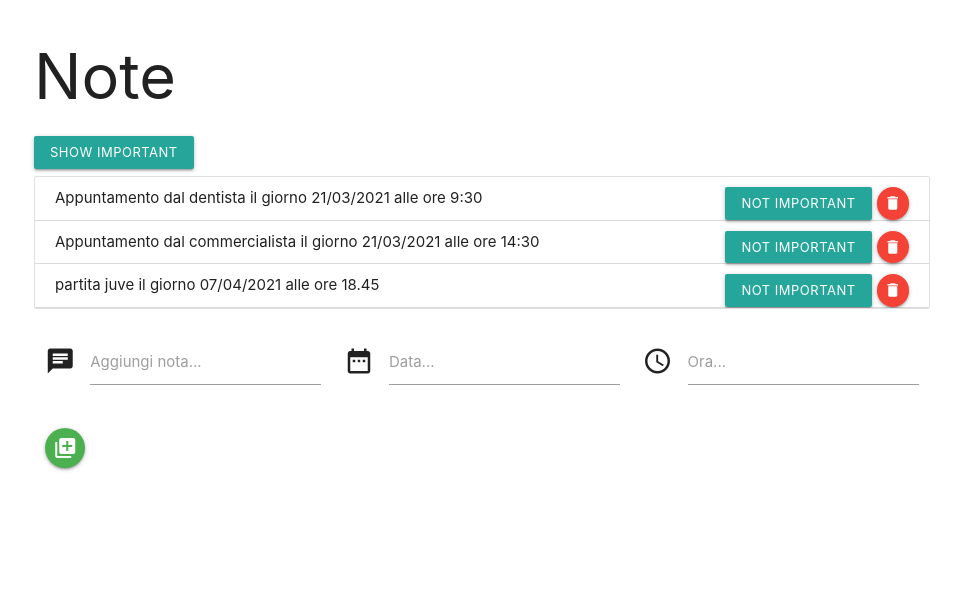
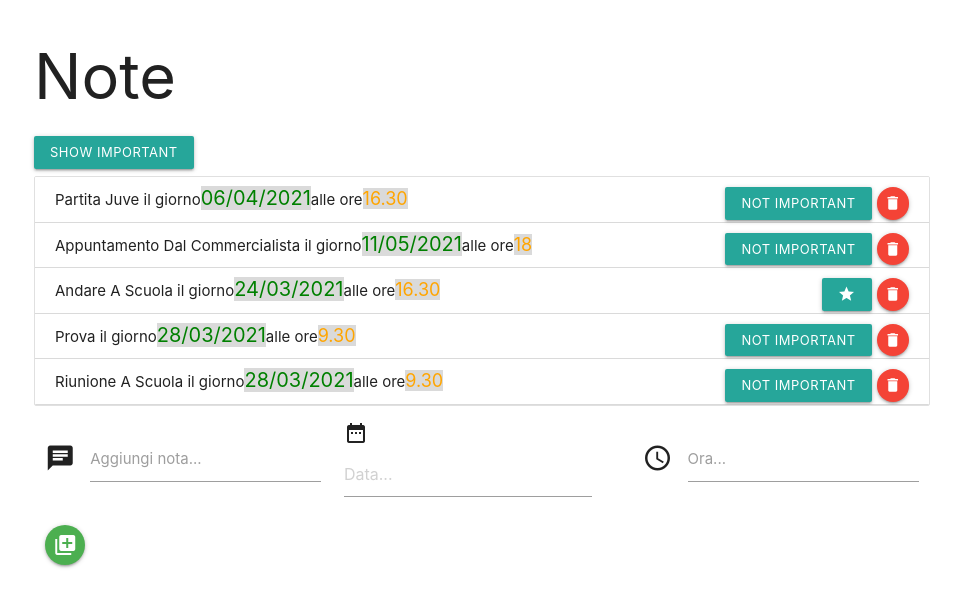
Before and after one commit to freewebsolution/ReactHooks, a React (Create React App) app in the folder notes/: page / in a window 1280 px wide. Shown: the top 606 px of the page, without its empty margins (158-1119 px from the left). Built offline with nearby package versions, Linux system fonts and the light colour scheme; data requests are answered from the project's data file.

Commit message:
Aggiungi datePicker e moment

```diff
--- a/notes/db.json
+++ b/notes/db.json
@@ -1,28 +1,44 @@
 {
   "note": [
     {
-      "id": 1,
-      "tema": "Appuntamento dal dentista",
-      "data": "2021-03-18T9: 30.0981Z",
-      "giorno": "21/03/2021",
-      "ora": "9:30",
-      "important": true
+      "tema": "partita juve",
+      "giorno": "2021-04-06T22:00:00.000Z",
+      "ora": "16.30",
+      "data": "2021-03-23T13:10:33.049Z",
+      "important": true,
+      "id": 3
     },
     {
-      "id": 2,
-      "tema": "Appuntamento dal commercialista",
-      "data": "2021-03-18T9: 30.0981Z",
-      "giorno": "21/03/2021",
-      "ora": "14:30",
-      "important": true
+      "tema": "Appuntamento dal Commercialista",
+      "giorno": "2021-05-11T22:00:00.000Z",
+      "ora": "18",
+      "data": "2021-03-23T13:12:23.293Z",
+      "important": true,
+      "id": 4
     },
     {
-      "tema": "partita juve",
-      "giorno": "07/04/2021",
-      "ora": "18.45",
-      "data": "2021-03-22T11:23:53.924Z",
+      "tema": "Andare a scuola ",
+      "giorno": "2021-03-24T23:00:00.000Z",
+      "ora": "16.30",
+      "data": "2021-03-23T13:23:53.320Z",
+      "important": false,
+      "id": 5
+    },
+    {
+      "tema": "prova",
+      "giorno": "2021-03-28T22:00:00.000Z",
+      "ora": "9.30",
+      "data": "2021-03-23T13:31:48.264Z",
       "important": true,
-      "id": 9
+      "id": 6
+    },
+    {
+      "tema": "riunione a scuola",
+      "giorno": "2021-03-28T22:00:00.000Z",
+      "ora": "9.30",
+      "data": "2021-03-23T13:32:06.805Z",
+      "important": true,
+      "id": 7
     }
   ]
 }
--- a/notes/package.json
+++ b/notes/package.json
@@ -3,18 +3,22 @@
   "version": "0.1.0",
   "private": true,
   "dependencies": {
+    "@syncfusion/ej2-react-calendars": "^18.4.48",
     "@testing-library/jest-dom": "^5.11.9",
     "@testing-library/react": "^11.2.5",
     "@testing-library/user-event": "^12.8.3",
     "axios": "^0.21.1",
+    "moment": "^2.29.1",
     "react": "^17.0.1",
+    "react-datepicker": "^3.6.0",
     "react-dom": "^17.0.1",
+    "react-moment": "^1.1.1",
     "react-scripts": "4.0.3",
     "web-vitals": "^1.1.1"
   },
   "scripts": {
     "start": "concurrently --kill-others \"npm run start-react\" \"npm run json-server\"",
-    "start-react":"PORT=3007 react-scripts start",
+    "start-react": "PORT=3007 react-scripts start",
     "build": "react-scripts build",
     "test": "react-scripts test",
     "eject": "react-scripts eject",
--- a/notes/public/index.html
+++ b/notes/public/index.html
@@ -44,5 +44,4 @@
 </body>
 <!-- Compiled and minified JavaScript -->
 <script src="https://cdnjs.cloudflare.com/ajax/libs/materialize/1.0.0/js/materialize.min.js"></script>
-
 </html>
--- a/notes/src/App.js
+++ b/notes/src/App.js
@@ -2,6 +2,8 @@ import './App.css';
 import React, { useState, useEffect } from 'react';
 import Note from './components/Note';
 import noteService from './services/note'
+import DatePicker from "react-datepicker";
+import "react-datepicker/dist/react-datepicker.css";
 const App = (props) => {
   const [note, setNote] = useState([])
   const [newNote, setNewNote] = useState('')
@@ -10,7 +12,6 @@ const App = (props) => {
   const [showAll, setShowAll] = useState(true)
 
   useEffect(() => {
-    console.log('effect')
     noteService
       .getAll()
       .then(res => {
@@ -45,30 +46,28 @@ const App = (props) => {
   }
   const deleteNoteOf = (id, tema) => {
     const r = window.confirm(`Sicuro di voler cancellare la nota  ${tema} ?`)
-    if(r === false){
+    if (r === false) {
       return
     } else {
-          note.filter(n =>n.id === id)
+      note.filter(n => n.id === id)
       noteService
         .elimina(id)
-    .then(()=>{
-      setNote(note.filter(nota =>nota.id !== id))
+        .then(() => {
+          setNote(note.filter(nota => nota.id !== id))
         })
     }
   }
 
   const handleNoteChange = (e) => {
-    console.log(e.target.value)
     setNewNote(e.target.value)
 
   }
-  const handleDayChange = (e) => {
-    console.log(e.target.value)
-    setNewDay(e.target.value)
+  const handleDayChange = (date) => {
+    setNewDay(date)
+
   }
 
   const handleOurChange = (e) => {
-    console.log(e.target.value)
     setNewOur(e.target.value)
   }
 
@@ -87,15 +86,15 @@ const App = (props) => {
             key={nota.id}
             nota={nota}
             toggleImportance={() => toggleImportanceOf(nota.id)}
-            deleteNote={() =>deleteNoteOf(nota.id, nota.tema)}
+            deleteNote={() => deleteNoteOf(nota.id, nota.tema)}
           />
         )}
       </ul>
-      <div class="row">
+      <div className="row">
         <form onSubmit={addNote} className='col s12'>
-          <div class="row">
-            <div class="input-field col s4">
-              <i class="material-icons prefix">chat</i>
+          <div className="row">
+            <div className="input-field col s4">
+              <i className="material-icons prefix">chat</i>
               <input
                 id="icon_prefix"
                 type="text"
@@ -105,31 +104,33 @@ const App = (props) => {
                 value={newNote}
                 required
               />
-              <label for="icon_prefix">Aggiungi nota...</label>
+              <label htmlFor="icon_prefix">Aggiungi nota...</label>
             </div>
-            <div class="input-field col s4">
-              <i class="material-icons prefix">date_range</i>
+            <div className="col s4">
+              <i className="material-icons prefix" style={{ marginRight: '5px' }}>date_range</i>
+              <DatePicker
+                autoComplete='off'
+                selected={newDay}
+                onChange={handleDayChange}
+                id="icon_prefix"
+                className="validate"
+                dateFormat='dd/MM/yyyy'
+                style={{ marginLeft: '5px' }}
+                required
+                placeholderText='Data...'
+              />
+            </div>
+            <div className="input-field col s4">
+              <i className="material-icons prefix">access_time</i>
               <input
                 id="icon_prefix"
                 type="text"
-                class="validate"
-                onChange={handleDayChange}
-                value={newDay}
-                required
-              />
-              <label for="icon_telephone">Data...</label>
-            </div>
-            <div class="input-field col s4">
-              <i class="material-icons prefix">access_time</i>
-              <input
-                id="icon_prefix"
-                type="text"
-                class="validate"
+                className="validate"
                 onChange={handleOurChange}
                 value={newOur}
                 required
               />
-              <label for="icon_telephone">Ora...</label>
+              <label htmlFor="icon_telephone">Ora...</label>
             </div>
           </div>
           <button className='btn-floating  waves-effect waves-light green' type='submit'><i className="material-icons">add_to_photos</i></button>
--- a/notes/src/components/Note.js
+++ b/notes/src/components/Note.js
@@ -1,10 +1,24 @@
+import moment from 'moment';
 import React from 'react';
 
 const Note = ({ nota, toggleImportance, deleteNote }) => {
+    const day = moment(nota.giorno).format('DD/MM/yyyy')
     //const label = nota.important ? 'Definisci  non importante' : 'Definisci importante'
     return (
         <li className='collection-item' style={{ borderBottom: '1px solid #dadada' }}>
-            <span className='title'>{nota.tema} il giorno {nota.giorno} alle ore {nota.ora}</span>
+            <span className='title'>
+                <span style={{ textTransform: 'capitalize' }}>{nota.tema}</span> il giorno
+                 <span style={{ color: 'green', fontSize: '20px', backgroundColor: '#dadada' }}
+                >
+                    {day}
+                </span>
+                  alle ore
+                <span
+                    style={{ color: 'orange', fontSize: '18px', backgroundColor: '#dadada' }}
+                >
+                    {nota.ora}
+                </span>
+            </span>
             <span className="secondary-content">
                 <button className='waves-effect waves-light btn-small ' onClick={toggleImportance}>{nota.important ? 'not important' : <i className="material-icons">grade</i>}</button>
                 <button onClick={deleteNote} style={{ marginLeft: '5px' }} className='btn-floating btn-small waves-effect waves-light red'> <i className="material-icons">delete</i></button>
--- a/notes/src/services/note.js
+++ b/notes/src/services/note.js
@@ -1,6 +1,6 @@
 
 import axios from 'axios';
-const baseUrl = 'http://localhost:3001/note';
+const baseUrl = 'http://localhost:3008/note';
 
 //ricezione dati metodo GET
 const getAll = () =>{
```
Also changed, not shown: 1 other file (tests, documents, lock files or other folders). Lines whose indentation alone changed are shown as unchanged.
